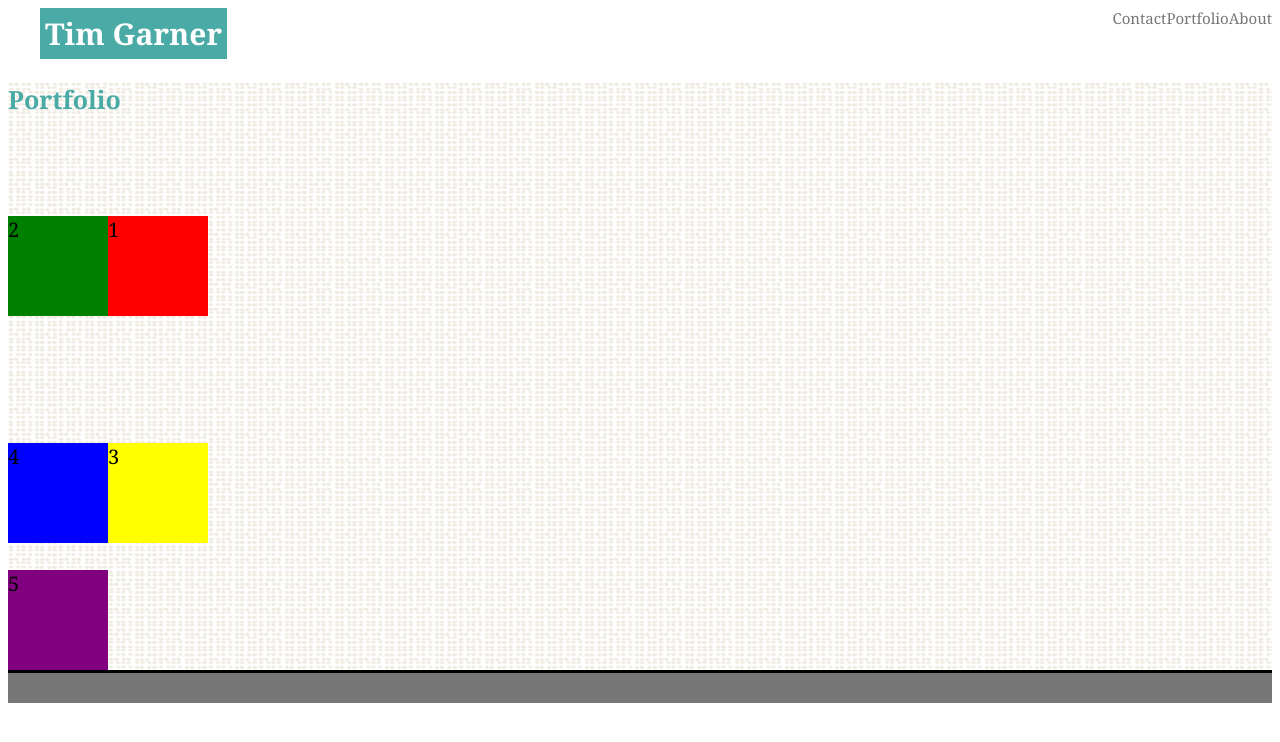
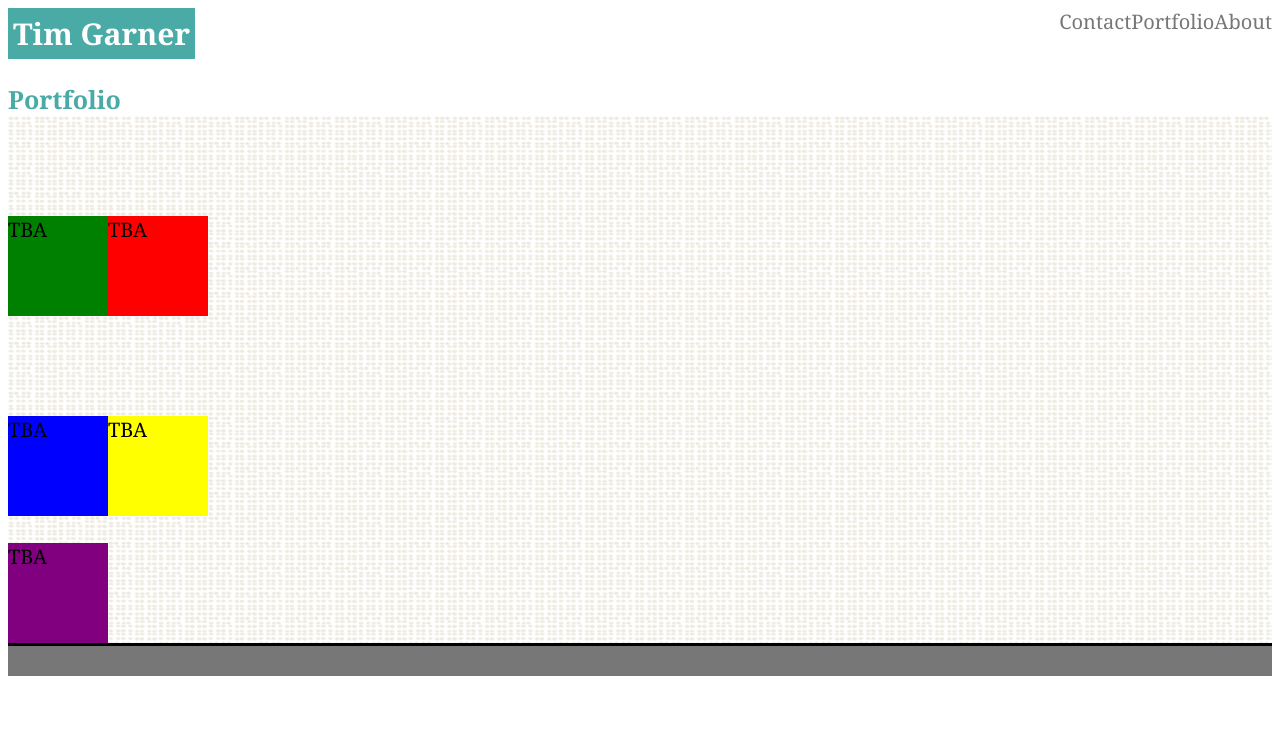
Before and after one commit to A543938/Basic-Portfolio, a plain HTML site: page portfolio.html in a window 1280 px wide. Drawn offline with Linux system fonts and the light colour scheme.

Commit message:
this is an update

```diff
--- a/assets/style.css/style.css
+++ b/assets/style.css/style.css
@@ -22,7 +22,7 @@ h1 {
         margin: 0px;
         padding: 5px;
         position: fixed;
-        left: 40px;
+        justify-content: center
 
 
 
@@ -100,11 +100,13 @@ form {
 
 }
 a {
-        font-size: 15px;
+        font-size: 20px;
         color: #777777;
         text-align: inherit;
         margin: 0 auto;
         float: right;
+        font-style: bold;
+
 
 
 
@@ -144,14 +146,16 @@ input[type=submit], select {
         position: relative;
         top: 100px;
         left: 100px;
-        justify-content: space-evenly
+        justify-content: space-evenly;
+
       }
       .box-green {
         background: green;
         height: 100px;
         width: 100px;
         position: static;
-        justify-content: space-evenly
+        justify-content: space-evenly;
+
       }
 
       .box-yellow {
@@ -161,14 +165,16 @@ input[type=submit], select {
         position: relative;
         top: 100px;
         left: 100px;
-        justify-content: space-evenly
+        justify-content: space-evenly;
+
       }
       .box-blue {
         background: blue;
         height: 100px;
         width: 100px;
         position: static;
-        justify-content: space-evenly
+        justify-content: space-evenly;
+
       }
       .box-purple {
         background: purple;
@@ -177,5 +183,6 @@ input[type=submit], select {
         position: static;
         top: 100px;
         left: 100px;
-        justify-content: space-evenly
+        justify-content: space-evenly;
+
       }
--- a/portfolio.html
+++ b/portfolio.html
@@ -18,29 +18,35 @@
 <a style="text-decoration:none" ahref="contact.html">Contact</a>
 
 </head>
+
+
+
     <header>
         <h1>Tim Garner </h1>
+        <br>
+        <br>
+        <h2>Portfolio</h2>
 
     </header>
-    <br>
-    <br>
+
     <div class="container">
 
     <section>
             <section id="About Me">
 
-                        <h2>Portfolio</h2>
+
+
+
+    </section>
+
 
          <body>
 
 
-                    <div class="box-red">1</div>
-                    <div class="box-green">2</div>
+                    <div class="box-red">TBA</div> <div class="box-green">TBA</div>
+                    <div class="box-yellow">TBA</div> <div class="box-blue">TBA</div>
                     <br>
-                    <div class="box-yellow">3</div>
-                    <div class="box-blue">4</div>
-                    <br>
-                    <div class="box-purple">5</div>
+                    <div class="box-purple">TBA</div>
 
 
     </div>
```
Also changed, not shown: contact.html (+1 -1 lines), index.html (+4 -5 lines).
